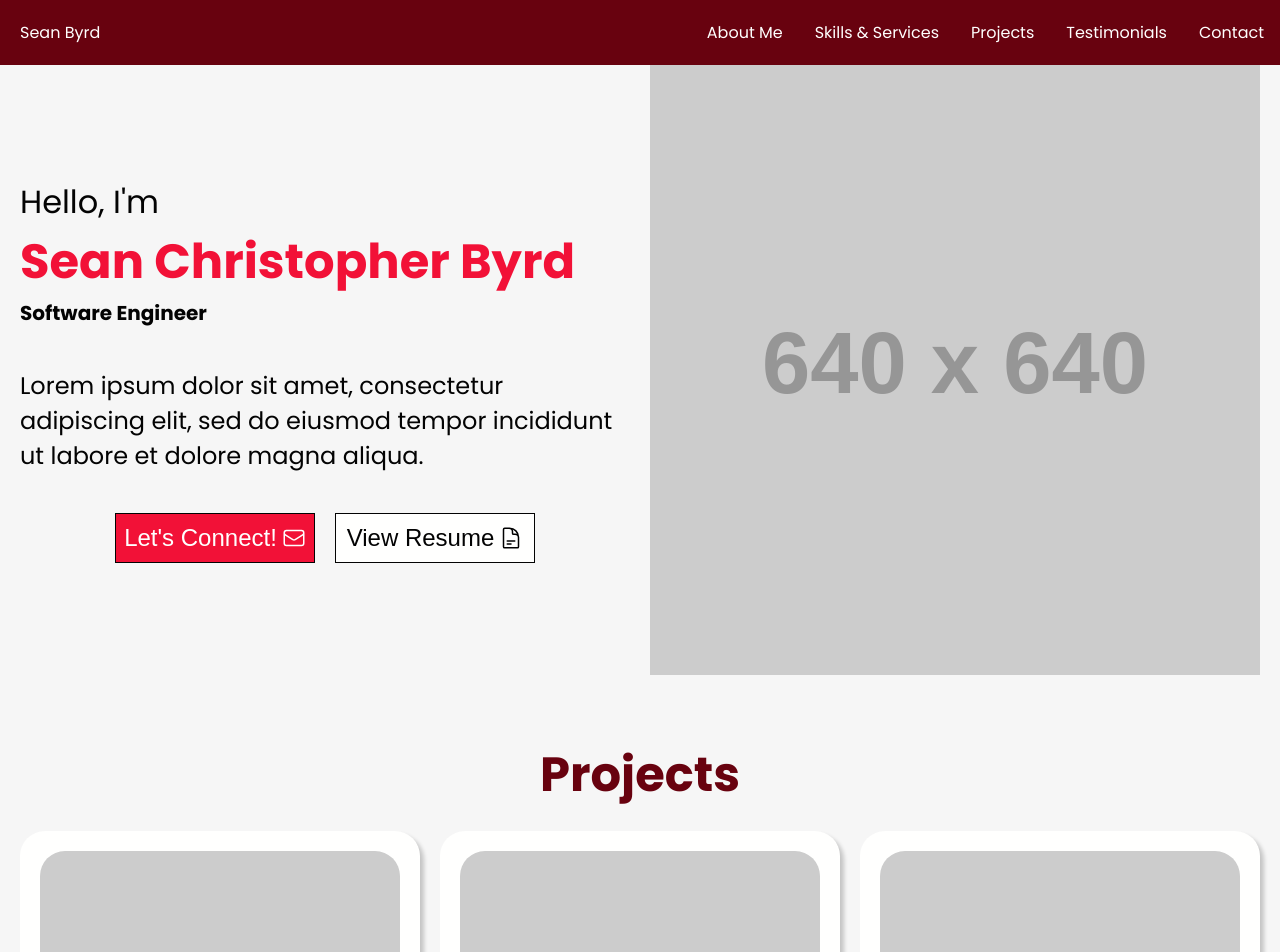
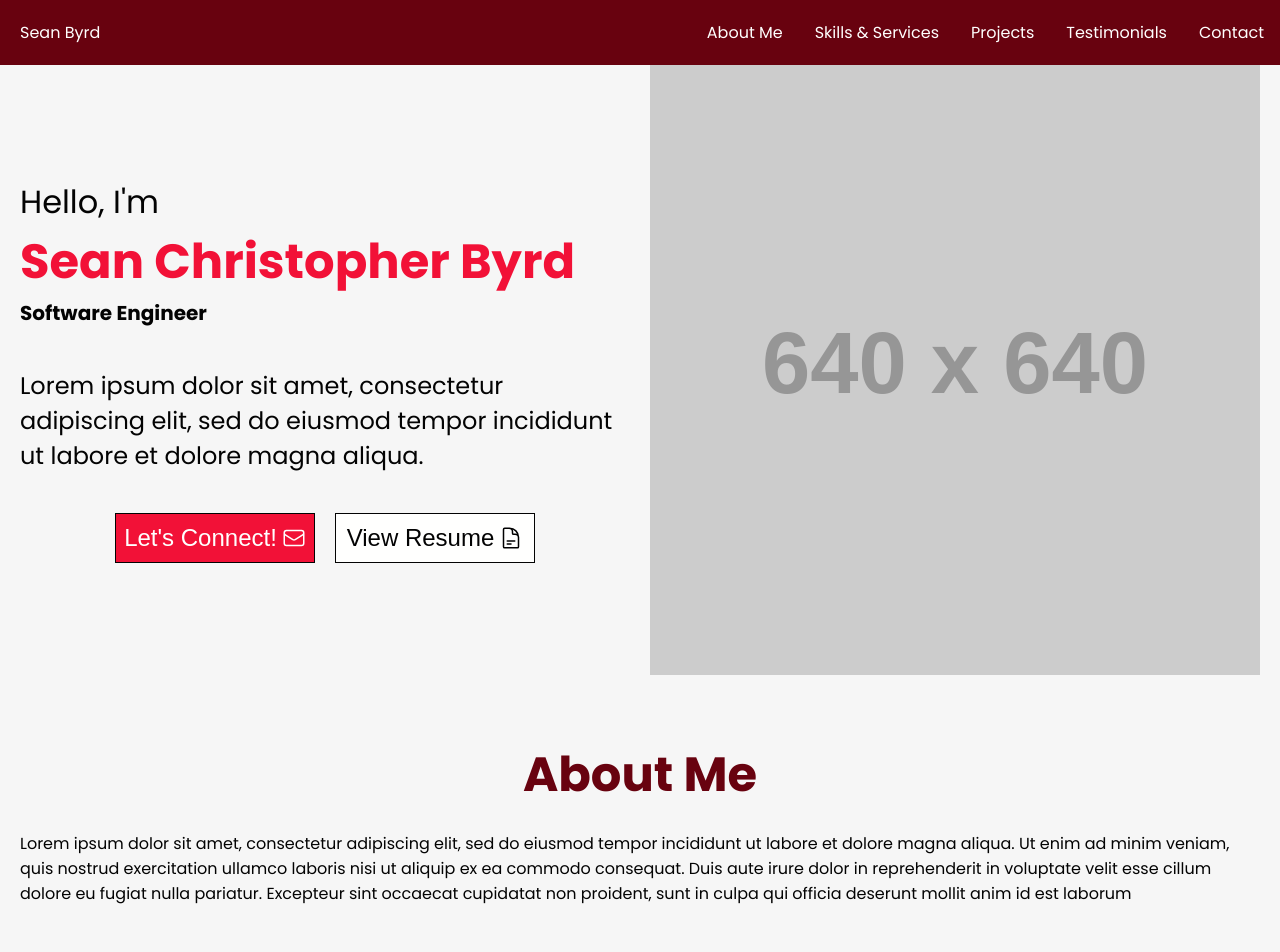
Before and after one commit to byrdsean/portfolio, a React (Vite) app: page /portfolio/projects/1 in a window 1280 px wide. Shown: the top 952 px of the page. Built offline with nearby package versions, Linux system fonts and the light colour scheme.

Commit message:
Adding the about me and contact sections

```diff
--- a/src/app/App.tsx
+++ b/src/app/App.tsx
@@ -4,6 +4,8 @@ import Hero from "../components/hero/hero.tsx"
 import Projects from "../components/projects/projects.tsx";
 import Testimonials from "../components/testimonials/testimonials.tsx";
 import Footer from "../components/footer/footer.tsx"
+import AboutMe from '../components/aboutMe/aboutMe.tsx';
+import Contact from '../components/contact/contact.tsx';
 
 const App = ()=> {
 
@@ -12,8 +14,10 @@ const App = ()=> {
             <Navigation />
             <section className={"mainSection"}>
                 <Hero />
+                <AboutMe />
                 <Projects />
                 <Testimonials />
+                <Contact />
                 <Footer />
             </section>
         </>
--- /dev/null
+++ b/src/components/aboutMe/AboutMe.css
@@ -0,0 +1,17 @@
+.about-me {
+    .main-content {
+        max-width: var(--max-width);
+        padding: 0 var(--default-spacing);
+        margin: 0 auto;
+        display: flex;
+        flex-direction: column;
+        gap: var(--default-spacing);
+    }
+
+    h1 {
+        color: var(--color-primary);
+        font-size: 3rem;
+        margin: 0 auto;
+        width: fit-content;
+    }
+}
--- /dev/null
+++ b/src/components/aboutMe/aboutMe.tsx
@@ -0,0 +1,16 @@
+import './AboutMe.css'
+
+const AboutMe = () => {
+    return (
+        <section className="about-me">
+            <section className="main-content">
+                <h1 id="about-me">About Me</h1>
+                <p>
+                    Lorem ipsum dolor sit amet, consectetur adipiscing elit, sed do eiusmod tempor incididunt ut labore et dolore magna aliqua. Ut enim ad minim veniam, quis nostrud exercitation ullamco laboris nisi ut aliquip ex ea commodo consequat. Duis aute irure dolor in reprehenderit in voluptate velit esse cillum dolore eu fugiat nulla pariatur. Excepteur sint occaecat cupidatat non proident, sunt in culpa qui officia deserunt mollit anim id est laborum
+                </p>
+            </section>
+        </section>
+    )
+}
+
+export default AboutMe
--- /dev/null
+++ b/src/components/contact/Contact.css
@@ -0,0 +1,36 @@
+.contact {
+    .main-content {
+        max-width: var(--max-width);
+        padding: 0 var(--default-spacing);
+        margin: 0 auto;
+        display: flex;
+        flex-direction: column;
+        gap: var(--default-spacing);
+    }
+
+    h1 {
+        color: var(--color-primary);
+        font-size: 3rem;
+        margin: 0 auto;
+        width: fit-content;
+    }
+
+    .main-content > * {
+        margin: 0 auto;
+
+    }
+
+    p {
+        font-size: 1.5rem;
+    }
+
+    .mb-20 {
+        margin-bottom: var(--default-spacing);
+    }
+
+    .accent {
+        color: var(--color-accent);
+        font-weight: bold;
+        font-style: italic;
+    }
+}
--- /dev/null
+++ b/src/components/contact/contact.tsx
@@ -0,0 +1,23 @@
+import './Contact.css'
+import CallToActionTypes from '../buttons/call-to-action/callToActionTypes';
+import CallToActionButton from '../buttons/call-to-action/callToActionButton';
+import SocialMediaIcons from '../socialMedia/socialMediaIcons';
+
+const Contact = () => {
+    return (
+        <section className="contact">
+            <section className="main-content">
+                <h1 id="contact">Contact</h1>
+                <p>
+                    Let's Talk About <span className={"accent"}>Your Next Projects!</span>
+                </p>
+                <div className={"mb-20"}>
+                    <CallToActionButton text="Let's Connect!" iconName="envelope-white.svg" onClick={() => {}} type={CallToActionTypes.filled} />
+                </div>
+                <SocialMediaIcons showWhiteIcons={false}/>
+            </section>
+        </section>
+    )
+}
+
+export default Contact;
--- a/src/components/footer/Footer.css
+++ b/src/components/footer/Footer.css
@@ -43,6 +43,9 @@
 
             li {
                 list-style: none;
+                display: flex;
+                flex-direction: row;
+                gap: calc(var(--default-spacing) * 0.25);
             }
         }
     }
--- a/src/components/footer/footer.tsx
+++ b/src/components/footer/footer.tsx
@@ -1,6 +1,7 @@
 import './Footer.css'
 import SocialMediaIcons from "../socialMedia/socialMediaIcons.tsx";
 import {navigationLinks} from "../navigation/navigationLinkList.tsx";
+import mapPinWhite from "../../assets/icons/map-pin-white.svg";
 
 const Footer = () => {
 
@@ -33,7 +34,10 @@ const Footer = () => {
                             <li>
                                 <a href={"mailto:byrd.sean1015@gmail.com?subject=Sean Byrd's Portfolio - Let's Connect"}>byrd.sean1015@gmail.com</a>
                             </li>
-                            <li>New York, NY</li>
+                            <li>
+                                <img src={mapPinWhite} alt="map-pin" />
+                                <span>New York, NY</span>
+                            </li>
                         </ul>
                     </div>
                 </section>
--- a/src/components/socialMedia/socialMediaIcons.tsx
+++ b/src/components/socialMedia/socialMediaIcons.tsx
@@ -40,7 +40,7 @@ const SocialMediaIcons:FC<SocialMediaIconsProps> = ({
     }, [showWhiteIcons]);
 
     return (
-            <div className="socialMediaIcons">
+        <div className="socialMediaIcons">
             <ul>
                 <li>
                     <a href="https://www.linkedin.com/in/seanbyrd/" target="_blank">
```
Also changed, not shown: src/assets/icons/map-pin-white.svg (added), src/assets/icons/map-pin.svg (added).
